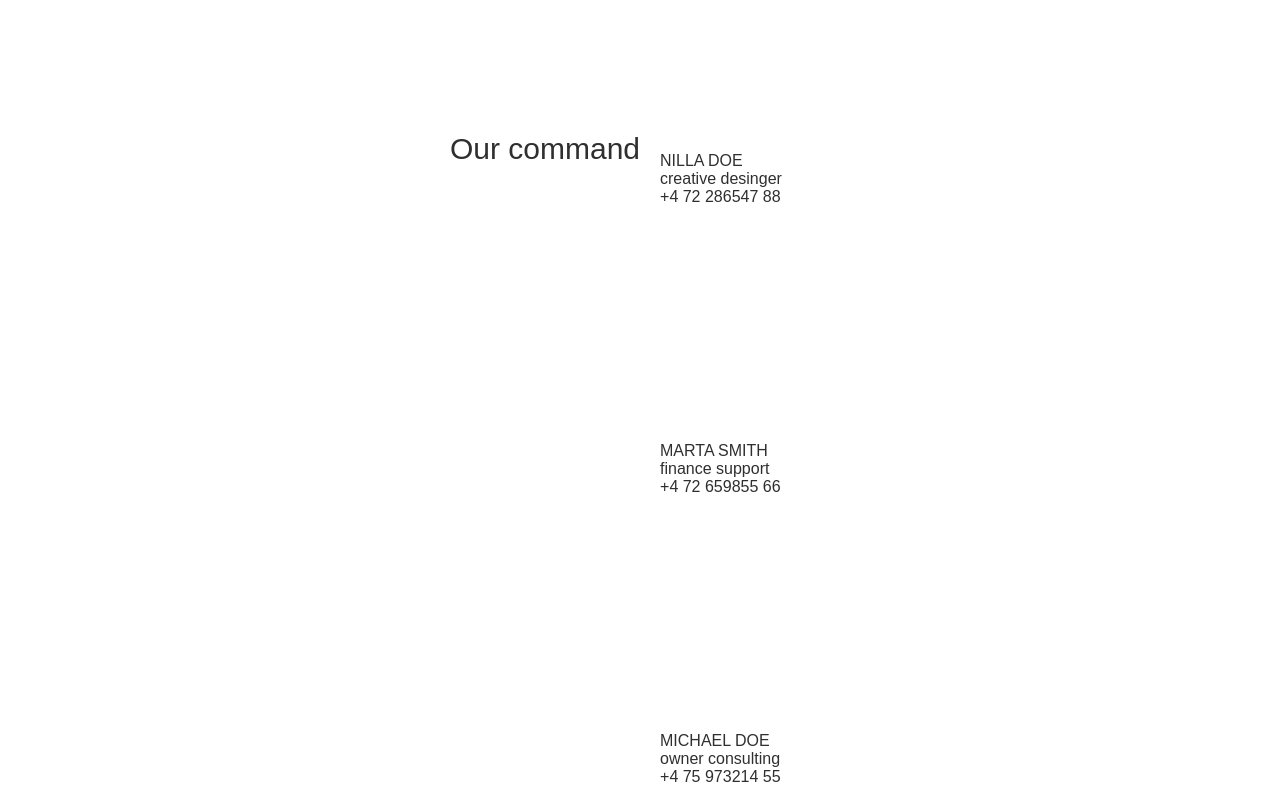
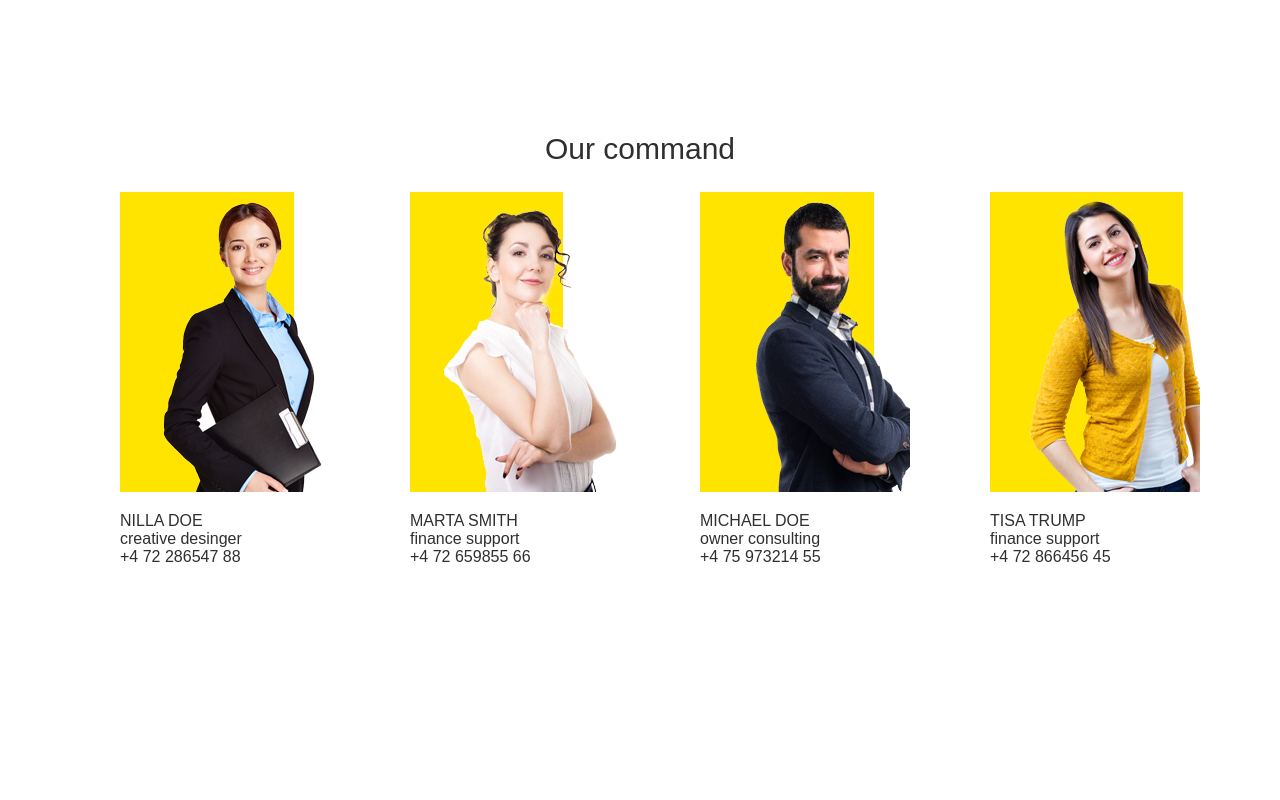
Before and after one commit to katrinkattt/react-app-yellow, a React (Create React App) app in the folder app-lending/yell-app/: page / in a window 1280 px wide. Shown: the part 3580-4380 px from the top of the page. Built offline with nearby package versions, Linux system fonts and the light colour scheme.

Commit message:
style for team

```diff
--- a/app-lending/yell-app/src/index.css
+++ b/app-lending/yell-app/src/index.css
@@ -281,16 +281,28 @@ a:hover span {
   background-size: cover;
   border-radius: 2px;
 }
-
+.title__team{
+  position: absolute;
+  margin-bottom: 30px;
+}
 .command__main{
-  height: 70%;
+  height: 90%;
+  display: flex;
+  margin-top: 40px;
 }
 
 .person{
-  height: 250px;
-  width: 150px;
+  height: 400px;
+  width: 210px;
+  margin-left: 40px;
   padding: 20px;
 }
+.team__img{
+  height: 300px;
+  width: 210px;
+  margin-bottom: 20px;
+}
+
 .feedback{
   height: 30%;
   width: 100%;
```
